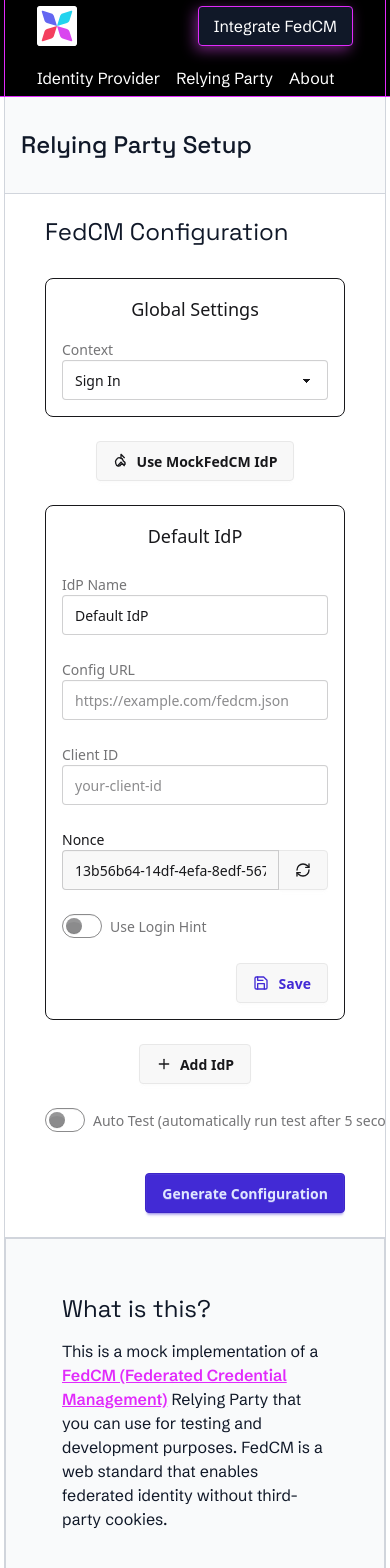
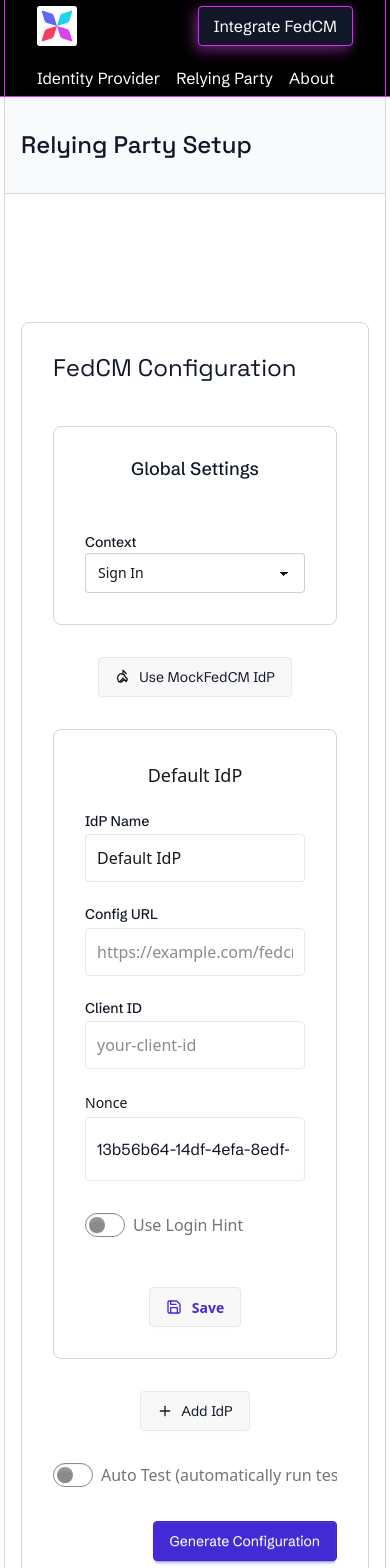
Before and after one commit to ory/mockfedcm, a Next.js app: page /rp in a window 390 px wide. Shown: the top 1568 px of the page. Built offline with nearby package versions, Linux system fonts and the light colour scheme.

Commit message:
RP form changes

```diff
--- a/src/app/rp/_components/rpActionExplanation.tsx
+++ b/src/app/rp/_components/rpActionExplanation.tsx
@@ -2,7 +2,7 @@
 
 export default function RPActionExplanation() {
   return (
-    <div className="self-stretch py-32 bg-gray-50 border-r border-gray-300 inline-flex flex-col justify-start items-center gap-4">
+    <div className="self-stretch py-32 bg-gray-50 border-gray-300 inline-flex flex-col justify-start items-center gap-4">
       <div className="self-stretch flex flex-col justify-start items-start gap-16">
         <div className="self-stretch px-8 pb-12 border-b border-gray-300 flex flex-col justify-start items-start gap-4">
           <div className="self-stretch justify-start text-gray-900 text-2xl font-normal font-['Space_Grotesk'] leading-7">
--- a/src/app/rp/_components/rpForm.tsx
+++ b/src/app/rp/_components/rpForm.tsx
@@ -43,7 +43,7 @@
   updateIdpConfig: (
     index: number,
     key: keyof FedCMConfig,
-    value: string | boolean,
+    value: string | boolean
   ) => void;
   handleGenerateNewNonce: (index: number) => void;
   saveIdp: (index: number) => void;
@@ -61,7 +61,8 @@
   removeIdp,
   canRemove,
 }) => (
-  <div className="p-4 border rounded-lg space-y-6">
+  <div className="self-stretch p-8 bg-white rounded-lg outline outline-offset-[-1px] outline-gray-300 inline-flex flex-col justify-start items-center gap-8">
+    <div className="self-stretch inline-flex flex-col justify-start gap-6">
       <h3 className="font-medium text-center text-lg">
         {idp.name || `FedCM IdP ${index + 1}`}
       </h3>
@@ -91,21 +92,23 @@
         required
       />
 
-    <div className="space-y-2">
+      <div className="self-stretch inline-flex flex-col justify-start items-start gap-1">
+        <div className="self-stretch inline-flex justify-start items-center gap-8">
           <label className="text-sm font-medium">Nonce</label>
-      <div className="join w-full">
+        </div>
+        <div className="self-stretch p-3 bg-white rounded outline outline-offset-[-1px] outline-gray-200 inline-flex justify-start items-center gap-2 overflow-hidden">
           <input
             type="text"
             value={idp.nonce}
             readOnly
-          className="input input-bordered join-item w-full bg-base-200"
+            className="flex-1 justify-start text-gray-900 text-base font-normal font-['Schibsted_Grotesk'] leading-none"
           />
           <Button
             type="button"
             onClick={() => handleGenerateNewNonce(index)}
             variant="ghost"
             size="sm"
-          className="join-item"
+            className="join-item bg-white border-0"
             title="Regenerate nonce"
           >
             <RefreshIcon />
@@ -113,19 +116,21 @@
         </div>
       </div>
 
+      {idp.useLoginHint && (
+        <TextInput
+          label="Login Hint"
+          placeholder="user@example.com"
+          value={idp.loginHint || ""}
+          onChange={(value) => updateIdpConfig(index, "loginHint", value)}
+        />
+      )}
+    </div>
+
     <ToggleInput
       label="Use Login Hint"
       checked={idp.useLoginHint}
       onChange={(checked) => updateIdpConfig(index, "useLoginHint", checked)}
     />
-
-    {idp.useLoginHint && (
-      <TextInput
-        placeholder="user@example.com"
-        value={idp.loginHint || ""}
-        onChange={(value) => updateIdpConfig(index, "loginHint", value)}
-      />
-    )}
 
     <div className="flex justify-end gap-2 mt-4">
       <Button
@@ -347,12 +352,12 @@
     // Save the IdP configuration
     localStorage.setItem(
       `${STORAGE_KEYS.IDP_PREFIX}${idp.name}`,
-      JSON.stringify(idp),
+      JSON.stringify(idp)
     );
 
     // Update the list of IdP names
     const existingList: string[] = JSON.parse(
-      localStorage.getItem(STORAGE_KEYS.IDP_LIST) || "[]",
+      localStorage.getItem(STORAGE_KEYS.IDP_LIST) || "[]"
     );
     if (!existingList.includes(idp.name)) {
       existingList.push(idp.name);
@@ -368,7 +373,7 @@
     localStorage.removeItem(`${STORAGE_KEYS.IDP_PREFIX}${idpName}`);
 
     const idpList: string[] = JSON.parse(
-      localStorage.getItem(STORAGE_KEYS.IDP_LIST) || "[]",
+      localStorage.getItem(STORAGE_KEYS.IDP_LIST) || "[]"
     );
     const updatedList = idpList.filter((name) => name !== idpName);
     localStorage.setItem(STORAGE_KEYS.IDP_LIST, JSON.stringify(updatedList));
@@ -377,7 +382,7 @@
   const loadConfigurationsFromLocalStorage = useCallback((): StorageResult => {
     try {
       const idpList: string[] = JSON.parse(
-        localStorage.getItem(STORAGE_KEYS.IDP_LIST) || "[]",
+        localStorage.getItem(STORAGE_KEYS.IDP_LIST) || "[]"
       );
 
       if (idpList.length === 0) {
@@ -388,7 +393,7 @@
 
       idpList.forEach((idpName) => {
         const idpData = localStorage.getItem(
-          `${STORAGE_KEYS.IDP_PREFIX}${idpName}`,
+          `${STORAGE_KEYS.IDP_PREFIX}${idpName}`
         );
         if (idpData) {
           try {
@@ -401,7 +406,7 @@
       });
 
       const savedContext = localStorage.getItem(
-        STORAGE_KEYS.GLOBAL_CONTEXT,
+        STORAGE_KEYS.GLOBAL_CONTEXT
       ) as FedCMContext | null;
 
       return {
@@ -441,7 +446,7 @@
   const router = useRouter();
   const [idps, setIdps] = useState<FedCMConfig[]>([{ ...DEFAULT_IDP_CONFIG }]);
   const [globalContext, setGlobalContext] = useState<FedCMContext>(
-    FedCMContext.SignIn,
+    FedCMContext.SignIn
   );
   const [jsonOutput, setJsonOutput] = useState<string>("");
   const [autoTest, setAutoTest] = useState<boolean>(false);
@@ -465,7 +470,7 @@
   // Memoized validation function to improve performance
   const validateIdps = useMemo((): FedCMConfig[] => {
     return idps.filter(
-      (idp) => idp.name && idp.configURL && idp.clientId && idp.nonce,
+      (idp) => idp.name && idp.configURL && idp.clientId && idp.nonce
     );
   }, [idps]);
 
@@ -559,7 +564,7 @@
         return updatedIdps;
       });
     },
-    [],
+    []
   );
 
   const addNewIdp = useCallback((): void => {
@@ -580,7 +585,7 @@
       saveIdpToLocalStorage(idp);
       saveGlobalContext(globalContext);
     },
-    [idps, globalContext, saveIdpToLocalStorage, saveGlobalContext],
+    [idps, globalContext, saveIdpToLocalStorage, saveGlobalContext]
   );
 
   const removeIdp = useCallback(
@@ -591,7 +596,7 @@
         setIdps((prevIdps) => prevIdps.filter((_, i) => i !== index));
       }
     },
-    [idps, removeIdpFromLocalStorage],
+    [idps, removeIdpFromLocalStorage]
   );
 
   const handleCancelTest = useCallback((): void => {
@@ -665,7 +670,7 @@
       autoTest,
       saveIdpToLocalStorage,
       saveGlobalContext,
-    ],
+    ]
   );
 
   const addMockFedCMIdp = useCallback((): void => {
@@ -713,14 +718,88 @@
   }, [idps]);
 
   return (
-    <div className="w-full lg:py-32">
-      <div className="card w-full max-w-2xl bg-base-100">
-        <div className="card-body">
-          <div className="self-stretch justify-start text-gray-900 text-2xl font-normal font-['Space_Grotesk'] leading-7 card-title mb-6">
+    <div className="self-stretch py-32 inline-flex flex-col justify-center items-start gap-16">
+      <div className="self-stretch p-8 bg-white rounded-lg outline outline-offset-[-1px] outline-gray-300 flex flex-col justify-start items-center gap-11">
+        <div className="self-stretch inline-flex justify-center items-center gap-2">
+          <div className="flex-1 justify-start text-gray-900 text-2xl font-normal font-['Space_Grotesk'] leading-7">
             FedCM Configuration
           </div>
+        </div>
 
-          <form onSubmit={handleSubmit} className="space-y-6">
+        <form
+          onSubmit={handleSubmit}
+          className="self-stretch flex flex-col justify-start items-start gap-8"
+        >
+          <div className="self-stretch p-8 bg-white rounded-lg outline outline-offset-[-1px] outline-gray-300 inline-flex flex-col justify-start items-center gap-8">
+            <h3 className="font-medium text-center text-lg mb-4 text-gray-900 font-['Schibsted_Grotesk'] leading-tight">
+              Global Settings
+            </h3>
+            <ContextSelect
+              value={globalContext}
+              onChange={(value) => setGlobalContext(value)}
+            />
+          </div>
+
+          {/* Button to add MockFedCM IdP */}
+          <div className="flex justify-center self-stretch">
+            <Button
+              type="button"
+              onClick={addMockFedCMIdp}
+              variant="ghost"
+              className="gap-2"
+            >
+              <WebhookIcon />
+              <span className="text-gray-900 text-sm font-normal font-['Schibsted_Grotesk'] leading-none">
+                Use MockFedCM IdP
+              </span>
+            </Button>
+          </div>
+
+          {/* IdP configuration cards */}
+          {idps.map((idp, index) => (
+            <IdPConfigCard
+              key={`idp-${index}`}
+              idp={idp}
+              index={index}
+              updateIdpConfig={updateIdpConfig}
+              handleGenerateNewNonce={handleGenerateNewNonce}
+              saveIdp={saveIdp}
+              removeIdp={removeIdp}
+              canRemove={idps.length > 1}
+            />
+          ))}
+
+          <div className="flex justify-center self-stretch">
+            <Button
+              type="button"
+              onClick={addNewIdp}
+              variant="ghost"
+              className="gap-2"
+            >
+              <PlusIcon />
+              <span className="text-gray-900 text-sm font-normal font-['Schibsted_Grotesk'] leading-none">
+                Add IdP
+              </span>
+            </Button>
+          </div>
+
+          <ToggleInput
+            label="Auto Test (automatically run test after 5 seconds)"
+            checked={autoTest}
+            onChange={(checked) => setAutoTest(checked)}
+          />
+
+          <div className="self-stretch flex flex-col justify-start items-end gap-3">
+            <Button type="submit" variant="primary">
+              <span className="text-white text-sm font-normal font-['Schibsted_Grotesk'] leading-none">
+                Generate Configuration
+              </span>
+            </Button>
+          </div>
+        </form>
+      </div>
+
+      {/* <form onSubmit={handleSubmit} className="space-y-6">
             <div className="p-4 border rounded-lg">
               <h3 className="font-medium text-center text-lg mb-4">
                 Global Settings
@@ -731,7 +810,7 @@
               />
             </div>
 
-            {/* Button to add MockFedCM IdP */}
+            Button to add MockFedCM IdP
             <div className="flex justify-center">
               <Button
                 type="button"
@@ -744,7 +823,7 @@
               </Button>
             </div>
 
-            {/* IdP configuration cards */}
+            IdP configuration cards
             {idps.map((idp, index) => (
               <IdPConfigCard
                 key={`idp-${index}`}
@@ -781,7 +860,7 @@
                 Generate Configuration
               </Button>
             </div>
-          </form>
+          </form> */}
 
       {/* Display JSON output if available */}
       {jsonOutput && (
@@ -795,8 +874,6 @@
         />
       )}
     </div>
-      </div>
-    </div>
   );
 };
 
--- a/src/components/ui/select.tsx
+++ b/src/components/ui/select.tsx
@@ -29,7 +29,7 @@
     <div className="form-control w-full">
       {label && (
         <label className="label">
-          <span className="label-text font-medium">{label}</span>
+          <span className="label-text font-medium text-gray-900 text-sm font-['Schibsted_Grotesk'] leading-tight">{label}</span>
         </label>
       )}
       <select
--- a/src/components/ui/textInput.tsx
+++ b/src/components/ui/textInput.tsx
@@ -19,16 +19,16 @@
   ...props
 }: TextInputProps) => {
   return (
-    <div className="form-control w-full">
+    <div className="self-stretch inline-flex flex-col justify-start items-start gap-1">
       {label && (
-        <label className="label">
-          <span className="label-text font-medium">{label}</span>
+        <label className="label self-stretch inline-flex justify-start items-center gap-8">
+          <span className="label-text font-medium flex-1 justify-start text-gray-900 text-sm font-['Schibsted_Grotesk'] leading-tight">{label}</span>
         </label>
       )}
       <input
         type="text"
         className={cn(
-          "input input-bordered w-full",
+          "self-stretch p-3 bg-white rounded outline outline-offset-[-1px] outline-gray-200 inline-flex justify-start items-center gap-2 overflow-hidden",
           {
             "input-error": error,
           },
--- a/src/components/ui/toggle.tsx
+++ b/src/components/ui/toggle.tsx
@@ -19,7 +19,7 @@
   ...props
 }: ToggleInputProps) => {
   return (
-    <div className="form-control">
+    <div className="self-stretch relative overflow-hidden">
       <label className="label cursor-pointer justify-start gap-2">
         <input
           type="checkbox"
```
Lines whose indentation alone changed are shown as unchanged.
